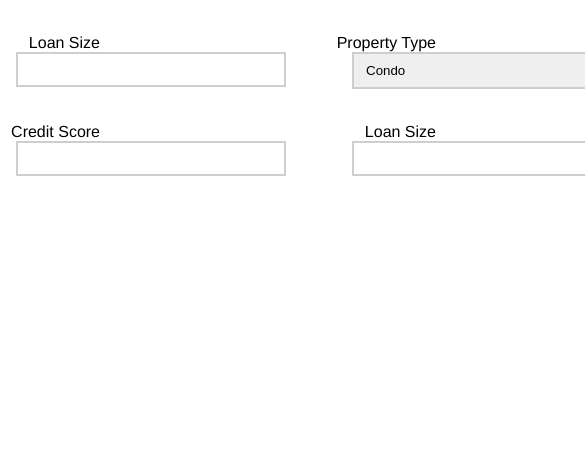
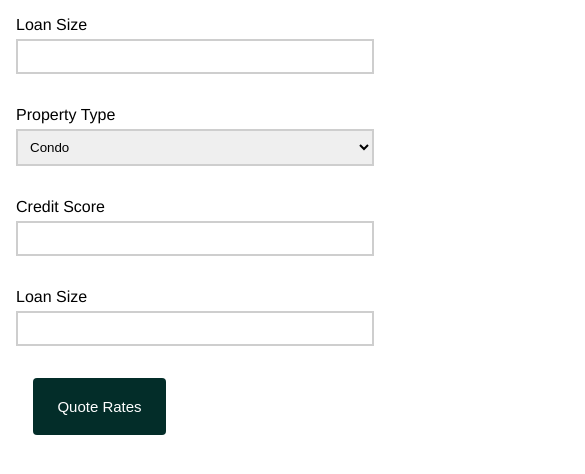
Before and after one commit to alexvalera/rate-quote, a React (Create React App) app: page / in a window 390 px wide. Shown: the top 474 px of the page, 585 px wide, since content can reach past the window. Built offline with nearby package versions, Linux system fonts and the light colour scheme.

Commit message:
mobile styling

```diff
--- a/src/components/Dropdown/Dropdown.js
+++ b/src/components/Dropdown/Dropdown.js
@@ -4,10 +4,19 @@ import styled from 'styled-components'
 
 
 export const Select = styled.select`
-margin-left: 1rem;
-border: 2px solid #cecece;
-padding: 0.5rem;
-width: 270px;
+  border: 2px solid #cecece;
+  padding: 0.5rem;
+  width: 100%;
+  margin-top: 5px;
+
+  @media (min-width: 768px) {
+    width: 210px;
+    margin-left: 1rem;
+  }
+
+  @media (min-width: 1024px) {
+    width: 270px;
+  }
 `;
 
 const Container = styled.div``;
--- a/src/components/Form/Form.js
+++ b/src/components/Form/Form.js
@@ -11,13 +11,36 @@ const StyledForm = styled.form`
 
 const Row = styled.div`
   display: flex;
-  margin: 2rem auto 0;
+  margin: 0 1rem;
+  flex-direction: column;
+  @media (min-width: 768px) {
+    margin: 2rem auto 0;
+    flex-direction: row;
+  }
 `;
 
 const Column = styled.div`
-  &:nth-child(2) {
-    margin-left: 50px;
+  margin: 1rem 0;
+  @media (min-width: 768px) {
+    &:nth-child(2) {
+      margin-left: 50px;
+    }
   }
+`;
+
+const SubmitRow = styled(Row)`
+  margin: 1rem 33px;
+  justify-content: flex-end;
+`;
+
+const SubmitButton = styled.button`
+    padding: 20px;
+    background-color: #032d29;
+    color: white;
+    width: 133px;
+    font-size: 15px;
+    border: none;
+    border-radius: 4px;
 `;
 
 const Form = () => (
@@ -38,6 +61,9 @@ const Form = () => (
         <TextInput label="Loan Size"/>
       </Column>
     </Row>
+    <SubmitRow>
+      <SubmitButton>Quote Rates</SubmitButton>
+    </SubmitRow>
   </StyledForm>
 );
 
--- a/src/components/Label/Label.js
+++ b/src/components/Label/Label.js
@@ -1,10 +1,14 @@
 import styled from 'styled-components';
 
 const StyledLabel = styled.label`
-display: inline-block;
+  display: block;
   font-family: 'Helvetica';
-  text-align: right;
-  width: 100px;
+
+  @media (min-width: 768px) {
+    width: 100px;
+    display: inline-block;
+    text-align: right;
+  }
 `;
 
 const Label = (props) => (
--- a/src/components/TextInput/TextInput.js
+++ b/src/components/TextInput/TextInput.js
@@ -3,19 +3,35 @@ import PropTypes from 'prop-types';
 import styled from 'styled-components';
 
 export const Input = styled.input`
-  margin-left: 1rem;
+  width: calc(100% - 20px);
   border: 2px solid #cecece;
   padding: 0.5rem;
-  width: 250px;
+  margin-top: 5px;
+
+  @media (min-width: 768px) {
+    margin-left: 1rem;
+    flex-direction: column;
+    width: 190px;
+  }
+
+  @media (min-width: 1024px) {
+    width: 250px;
+  }
 `;
 
 const Container = styled.div``;
 
 const TextInput = (props) => {
+  function handleChange(e) {
+    console.log(e.target.value);
+  }
   return (
     <Container>
       <Label text={props.label}/>
-      <Input type="text"/>
+      <Input
+        onChange={handleChange}
+        type="text
+      "/>
     </Container>
   )
 };
```
